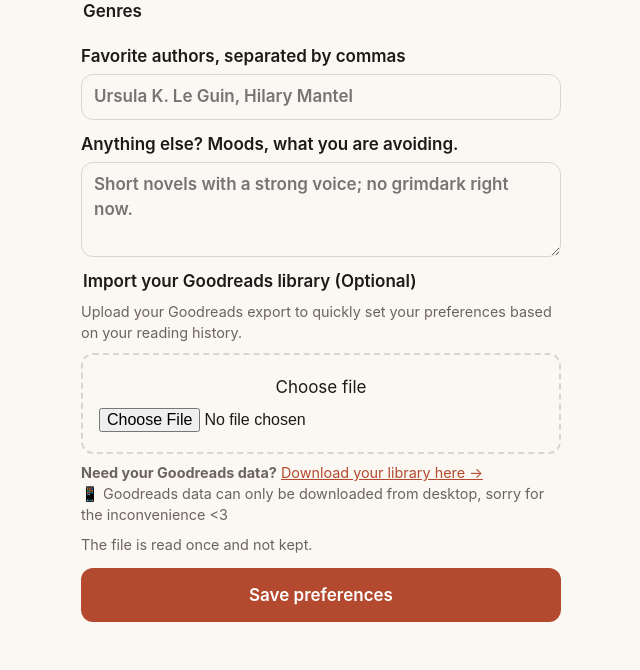
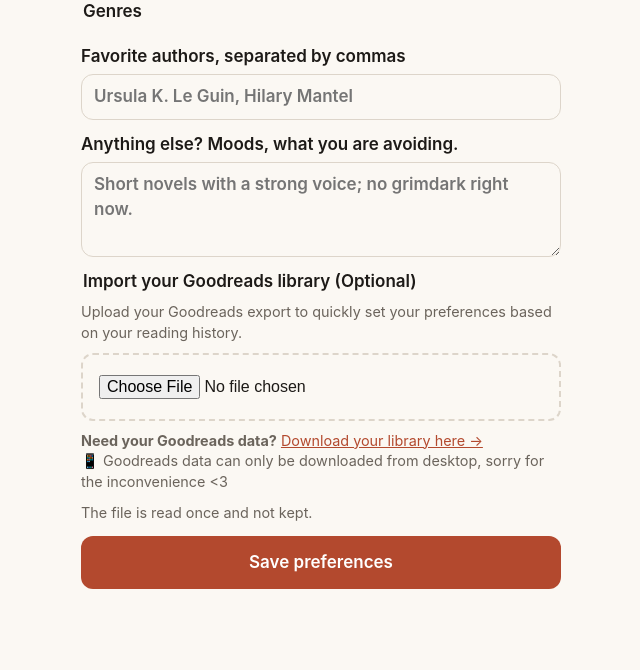
Before and after one commit to MarinaWyss/ShelfScanner, a Python web app: template src/shelfscanner/web/templates/preferences.html in a window 1280 px wide. Shown: the part 146-816 px from the top of the page, without its empty margins (319-959 px from the left). After the commit the page ends 735 px from the top, so only its background shows below. Run offline with Jinja, Linux system fonts and the light colour scheme; the template is opened without the code that fills it, so the values that code supplies are empty.

Commit message:
Preferences: one Choose file, the browser's

```diff
--- a/src/shelfscanner/web/templates/base.html
+++ b/src/shelfscanner/web/templates/base.html
@@ -28,6 +28,7 @@
   .picker { display: block; padding: 1.25rem 1rem; border: 2px dashed var(--line); border-radius: .75rem;
             text-align: center; cursor: pointer; }
   .picker input { display: block; width: 100%; margin-top: .5rem; font-size: 1rem; }
+  .picker input:only-child { margin-top: 0; }
   button, .button { font: inherit; font-weight: 600; padding: .9rem 1rem; border: 0; border-radius: .75rem;
            background: var(--accent); color: #fff; cursor: pointer; text-align: center; text-decoration: none; }
   button:disabled { opacity: .55; cursor: wait; }
--- a/src/shelfscanner/web/templates/preferences.html
+++ b/src/shelfscanner/web/templates/preferences.html
@@ -26,7 +26,6 @@
       <legend>Import your Goodreads library (Optional)</legend>
       <p class="hint">Upload your Goodreads export to quickly set your preferences based on your reading history.</p>
       <label class="picker">
-        Choose file
         <input type="file" name="goodreads" accept=".csv,text/csv">
       </label>
       <p class="hint"><strong>Need your Goodreads data?</strong> <a href="https://www.goodreads.com/review/import" target="_blank" rel="noopener noreferrer">Download your library here →</a><br>
```
